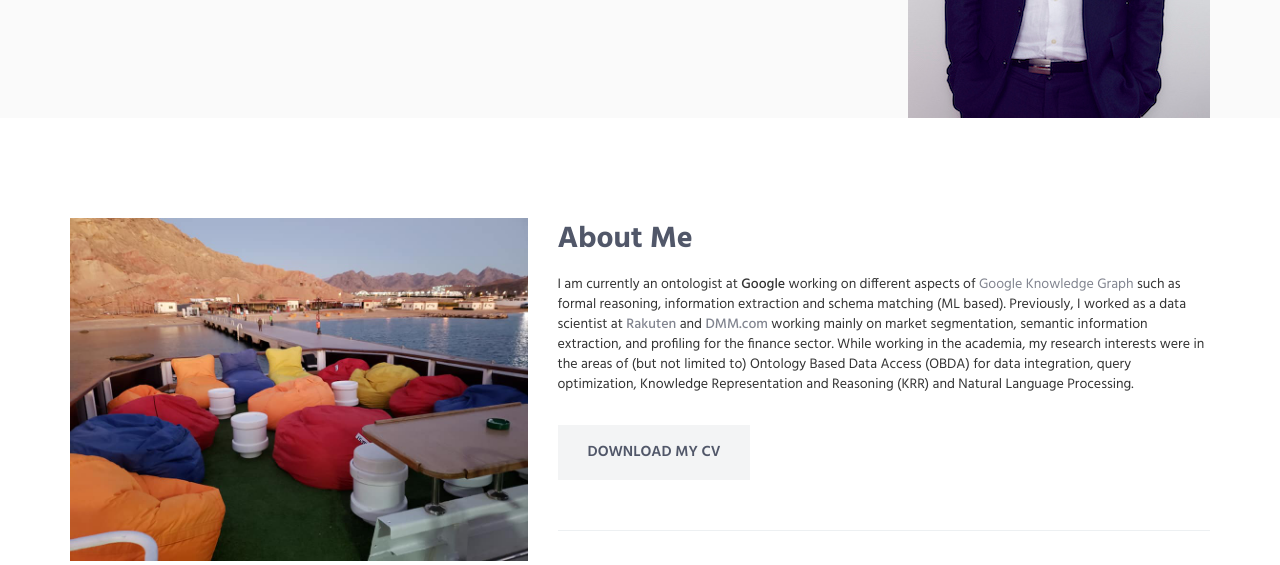
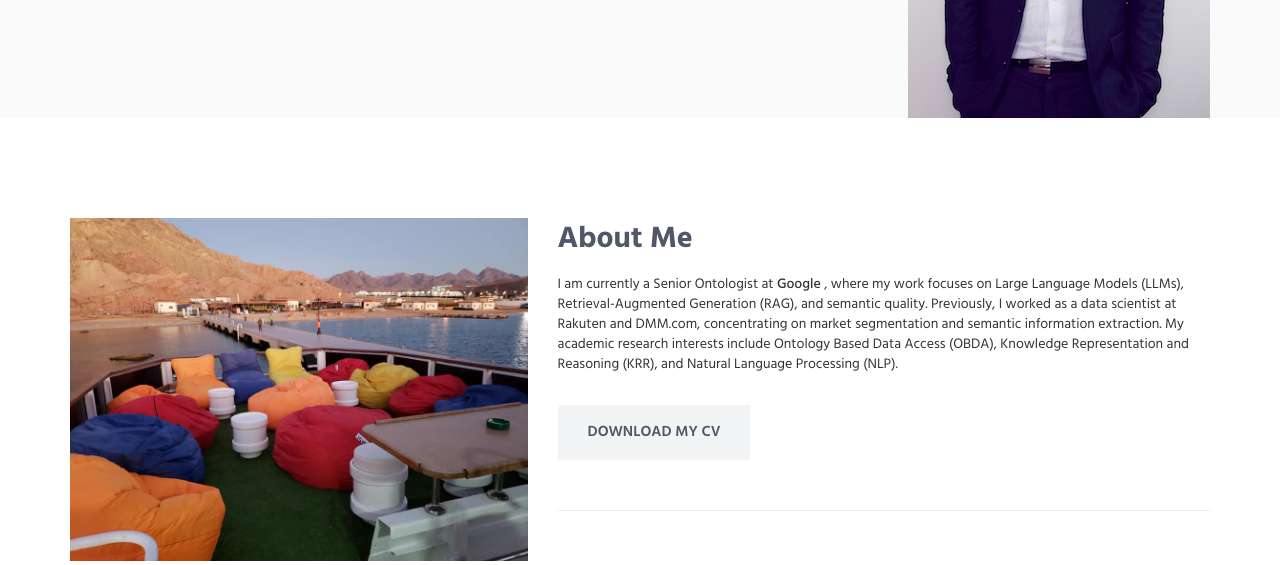
Before and after one commit to martinrezk/martinrezk.github.io, a plain HTML site: page index.html in a window 1280 px wide. Shown: the part 502-1067 px from the top of the page. Drawn offline with Linux system fonts and the light colour scheme.

Commit message:
Update index.html
About me

```diff
--- a/index.html
+++ b/index.html
@@ -140,8 +140,7 @@
                             <div class="margin-b-50">
                                 <div class="margin-b-30">
                                     <h2>About Me</h2>
-                                    I am currently an ontologist at <span class='h5' itemprop="affiliation worksFor"> Google</span> working on different aspects of <A href='https://www.youtube.com/watch?v=mmQl6VGvX-c'>Google Knowledge Graph</A> such as formal reasoning, information extraction  and schema matching (ML based). Previously, I worked as a data scientist at  <A href='https://global.rakuten.com/corp/' ><span class='h5' itemprop="affiliation worksFor"> Rakuten </span></A> and <A href='https://www.dmm.com' ><span class='h5' itemprop="affiliation worksFor"> DMM.com</span></A> working mainly on market segmentation, semantic information extraction, and profiling for the finance sector. While working in the academia, my research interests were in the areas of (but not limited to) Ontology Based Data Access (OBDA) for data integration, query optimization, Knowledge Representation and Reasoning (KRR) and Natural Language Processing.
-                                </div>
+									I am currently a Senior Ontologist at <span class='h5' itemprop="affiliation worksFor">Google</span> , where my work focuses on Large Language Models (LLMs), Retrieval-Augmented Generation (RAG), and semantic quality. Previously, I worked as a data scientist at Rakuten and DMM.com, concentrating on market segmentation and semantic information extraction. My academic research interests include Ontology Based Data Access (OBDA), Knowledge Representation and Reasoning (KRR), and Natural Language Processing (NLP).                                </div>
                                 <a href="http://www.martinrezk.com/pdf/martinrezkCV.pdf" class="btn-theme btn-theme-md btn-default-bg text-uppercase">Download my CV</a>
                             </div>
                         </div>
```
